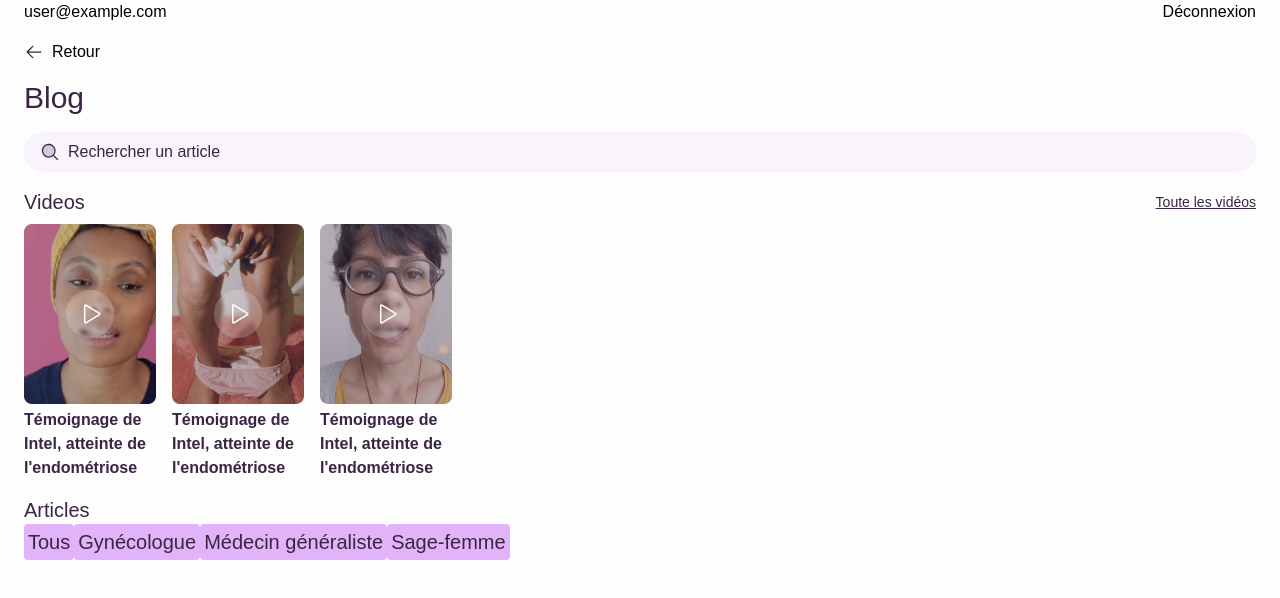
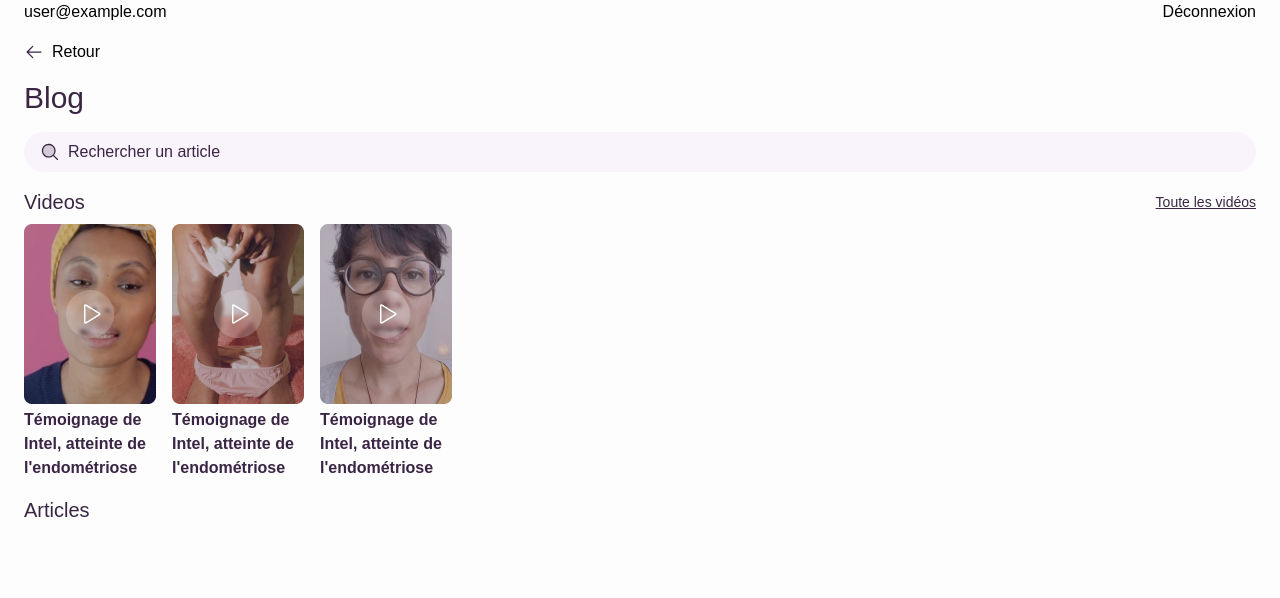
Before and after one commit to clemeverger/Nora, a Next.js app: page /blog/conseils in a window 1280 px wide. Shown: the top 598 px of the page. Built offline with nearby package versions, Linux system fonts and the light colour scheme; no server answers; sample sign-in values are in the browser's storage.

Commit message:
Articles

```diff
--- a/src/app/blog/conseils/components/Articles.tsx
+++ b/src/app/blog/conseils/components/Articles.tsx
@@ -1,27 +1,45 @@
 import React from 'react'
 
-const options = [
-  { value: 'all', label: 'Tous' },
-  { value: 'Gynécologue obstétricien', label: 'Gynécologue' },
-  { value: 'Médecin généraliste', label: 'Médecin généraliste' },
-  { value: 'Sage-femme', label: 'Sage-femme' },
+const ARTICLES = [
+  {
+    title: 'Alimentation et Endométriose: Conseils pour soulager les symptômes',
+    image: '/article1.png',
+  },
+  {
+    title: "Impact émotionnel de l'endométriose : soutien psychologique et bien-être",
+    image: '/article2.png',
+  },
+  {
+    title: 'Les avancées récentes dans la recherche sur les troubles',
+    image: '/article3.png',
+  },
+  {
+    title: 'Nouveautés dans la recherche sur le SOPK : avancées et découvertes récentes',
+    image: '/article4.png',
+  },
+  {
+    title: "Impact émotionnel de l'endométriose : soutien psychologique et bien-être",
+    image: '/article5.png',
+  },
+  {
+    title: 'Les avancées récentes dans la recherche sur les troubles',
+    image: '/article6.png',
+  },
+  {
+    title: 'Nouveautés dans la recherche sur le SOPK : avancées et découvertes récentes',
+    image: '/article7.png',
+  },
+  {
+    title: "Impact émotionnel de l'endométriose : soutien psychologique et bien-être",
+    image: '/article8.png',
+  },
 ]
 
 const Articles = () => {
   return (
     <section className='text-xl text-primary_dark'>
       Articles
-      <div>
-        {options.map((option) => (
-          <button
-            className={'p-1 rounded text-secondary bg-primary text-opacity-100'}
-            key={option.value}
-            value={option.value}
-          >
-            {option.label}
-          </button>
-        ))}
-      </div>
+      <div></div>
     </section>
   )
 }
```
Also changed, not shown: 1 other file (tests, documents, lock files or other folders).
